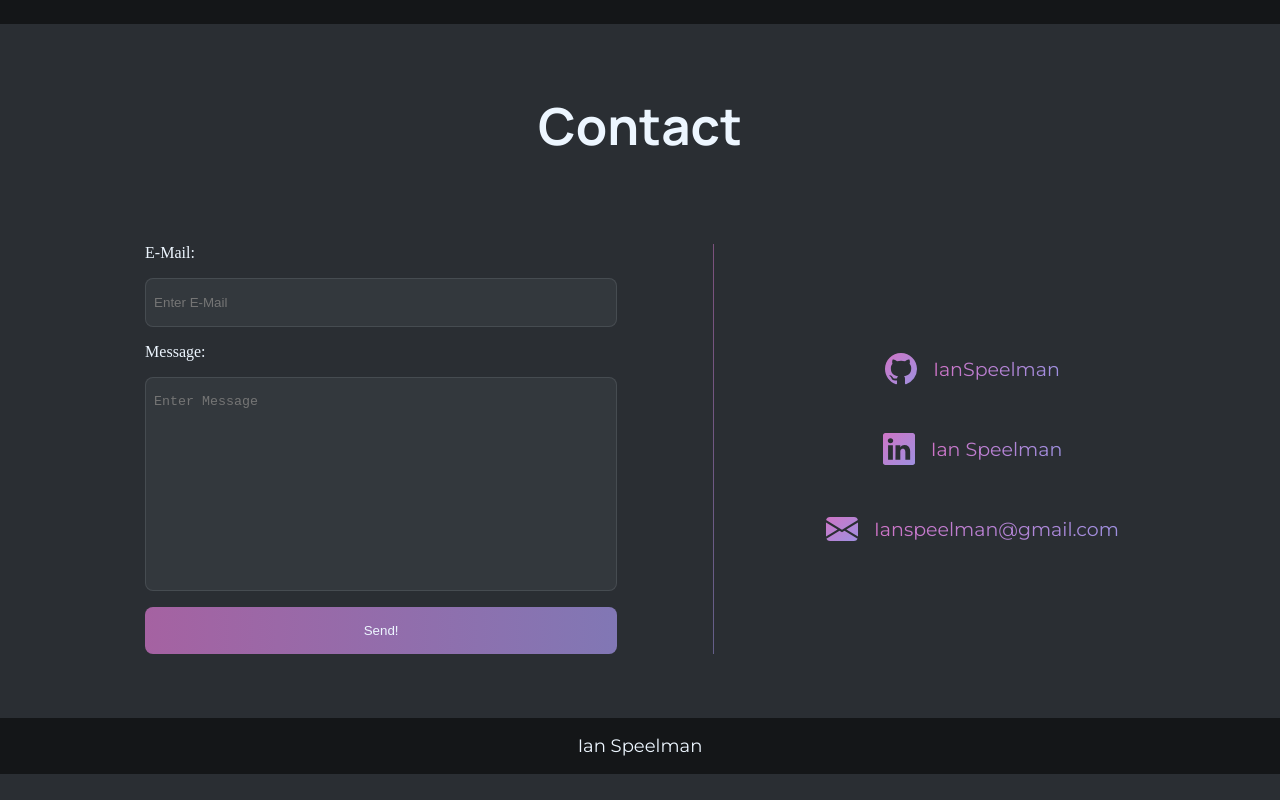
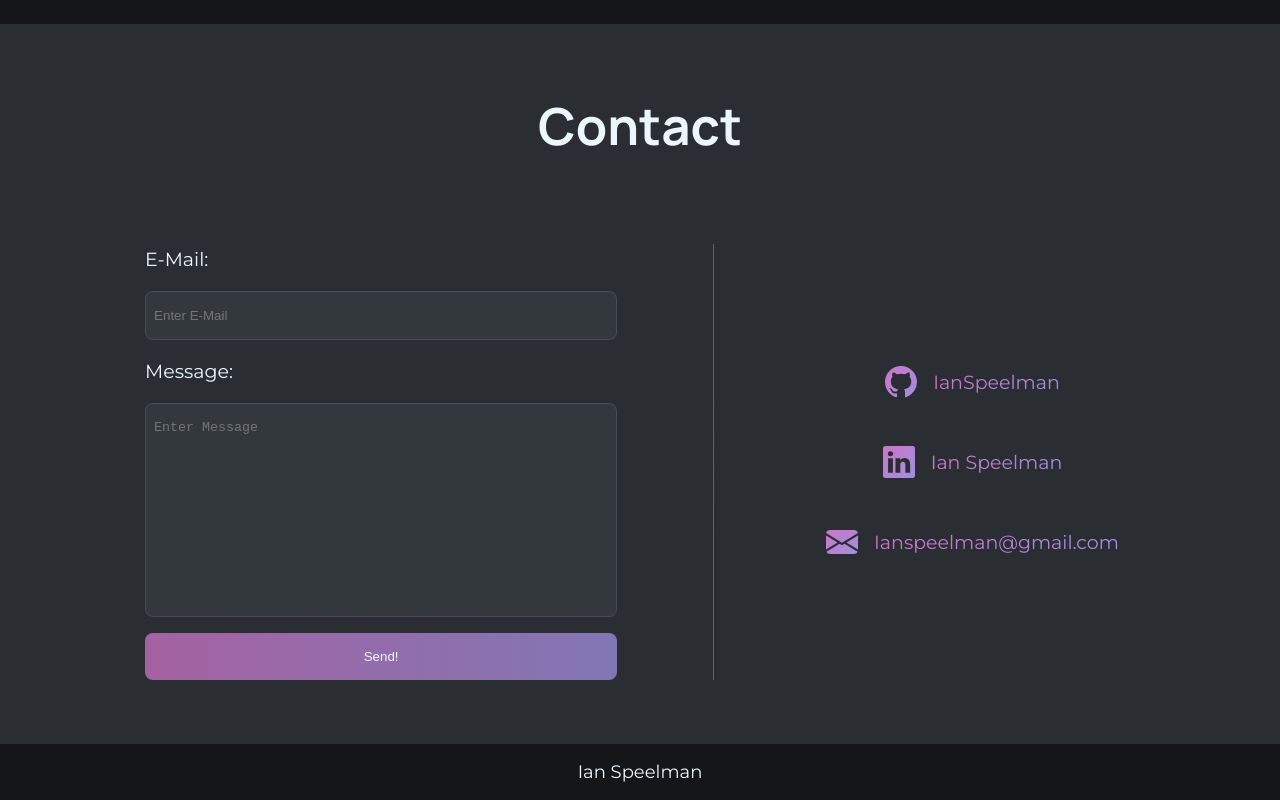
Before and after one commit to IanSpeelman/portfolio, a React (Vite) app: page / in a window 1280 px wide. Shown: the part 5902-6702 px from the top of the page. Before the commit the page ends 6676 px from the top, so only its background shows below. Built offline with nearby package versions, Linux system fonts and the light colour scheme.

Commit message:
Add font to label

```diff
--- a/src/main.css
+++ b/src/main.css
@@ -86,15 +86,9 @@ h6{
     color: var(--white-100);
 }
 
-p, a{
+p, a, label{
     font-family: "Montserrat", sans-serif;
     font-size:19px;
     line-height: 31px;
     color: var(--white-100);
 }
-
-/*a{*/
-/*    font-size:18px;*/
-/*    line-height: 31px;*/
-/*    color: var(--white-100);*/
-/*}*/
```
